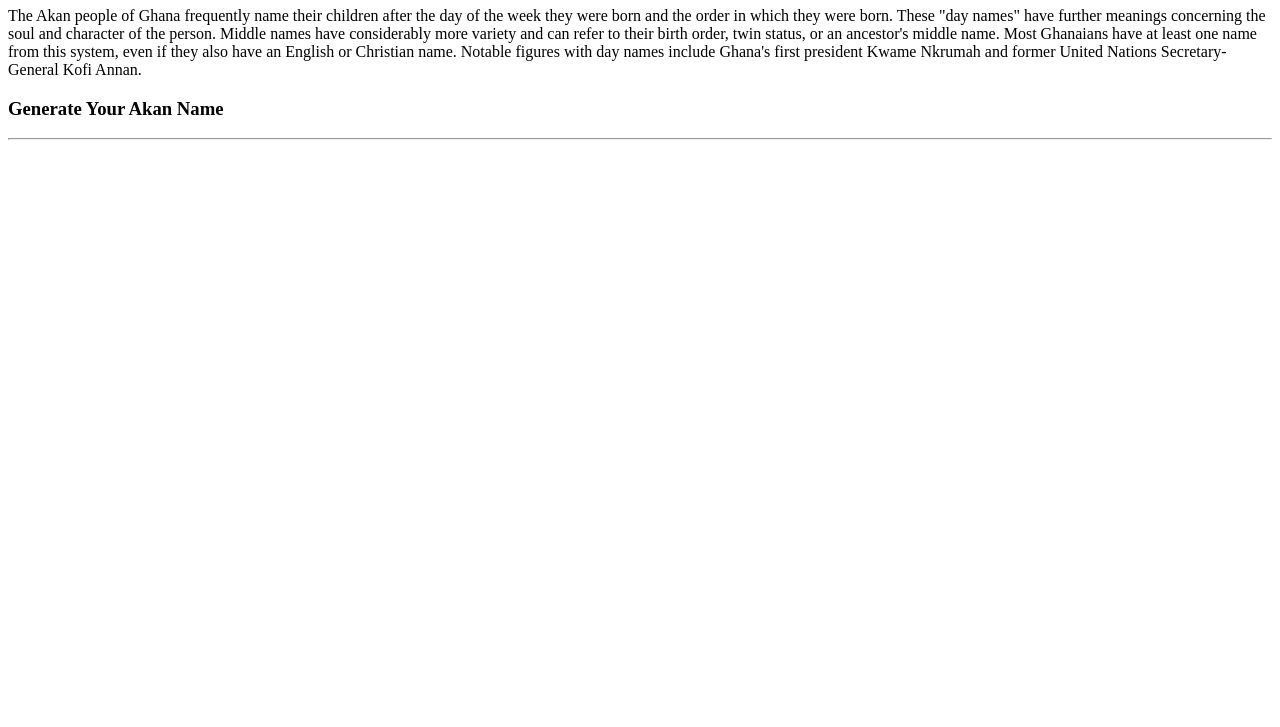
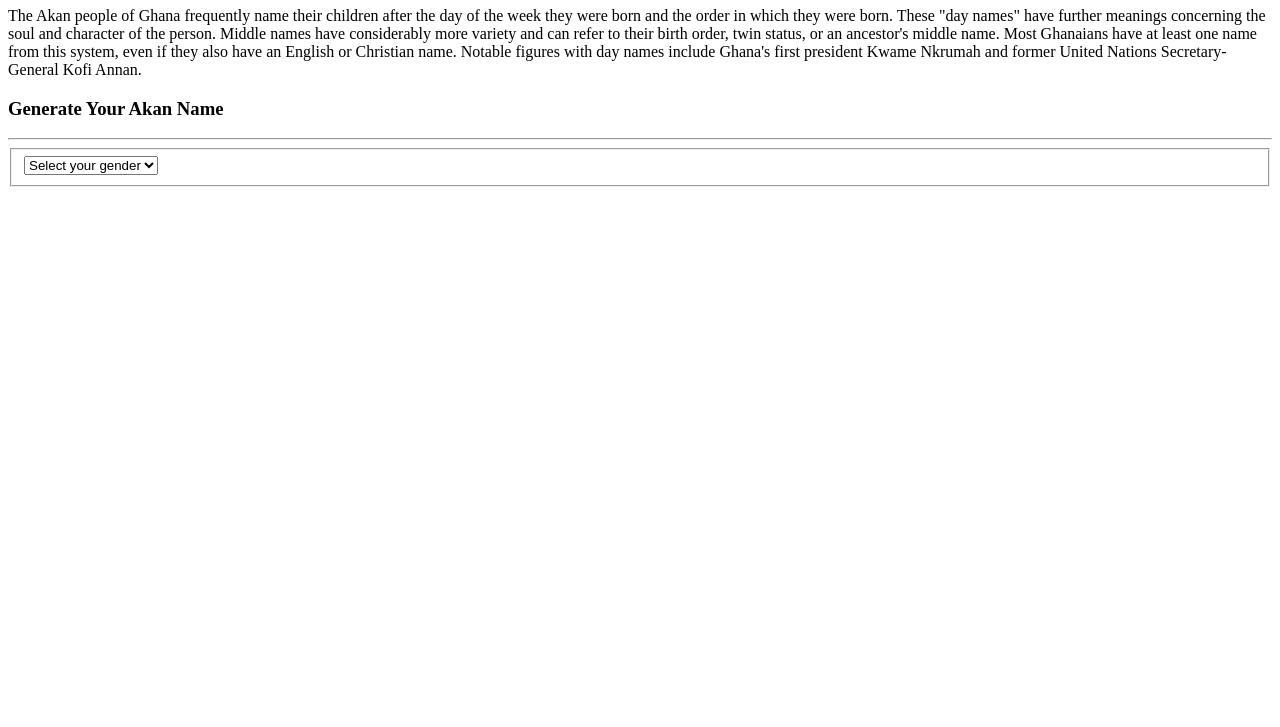
Before and after one commit to Ali-Mohamud/Week-2-IP, a plain HTML site: page index.html in a window 1280 px wide. Shown: the part 73-800 px from the top of the page. Drawn offline with Linux system fonts and the light colour scheme.

Commit message:
feat: add gender selection field

```diff
--- a/index.html
+++ b/index.html
@@ -19,5 +19,20 @@
         </div>
         <h3>Generate Your Akan Name</h3>
         <hr>
+
+         <!------------------------- Gender Selection Field ----------------------------------->
+
+    <form method="POST" onSubmit="submitFunction(event)">
+        <fieldset class="gender-selection">
+          <select id="gender">
+            <option value="select-gender">Select your gender</option>
+            <option value="male">Male</option>
+            <option value="female">Female</option>
+          </select>
+          <div class="col-md-10">
+            <div class="form-check">
+            </div>
+          </div>
+        </fieldset>
 </body>
 </html>
```
